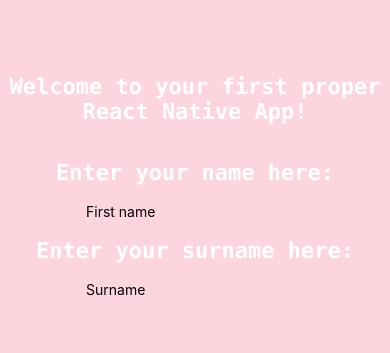
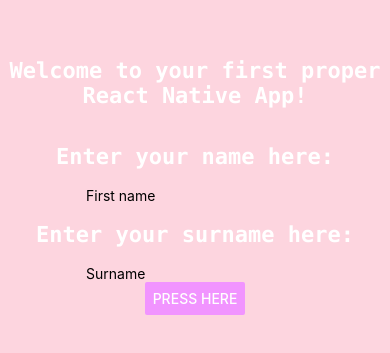
Before and after one commit to ST10466818/lewislollies, a React Native app: screen / in a window 390 px wide. Shown: the part 245-598 px from the top of the page. Built offline with nearby package versions, Linux system fonts and the light colour scheme.

Commit message:
adjusted colour and added a button

```diff
--- a/App.tsx
+++ b/App.tsx
@@ -1,5 +1,5 @@
 import { StatusBar } from 'expo-status-bar';
-import { StyleSheet, Text, TextInput, View } from 'react-native';
+import { Alert, Button, StyleSheet, Text, TextInput, View } from 'react-native';
 
 export default function App() {
   return (
@@ -10,6 +10,10 @@
       <Text style={styles.newText}>Enter your surname here:</Text>
       <TextInput placeholder='Surname'></TextInput>
       <StatusBar style="auto" />
+      <Button
+      title='Press here'
+      color="#f194ff"
+      onPress={() => Alert.alert('Simple Button pressed')}/>
     </View>
   );
 }
```
